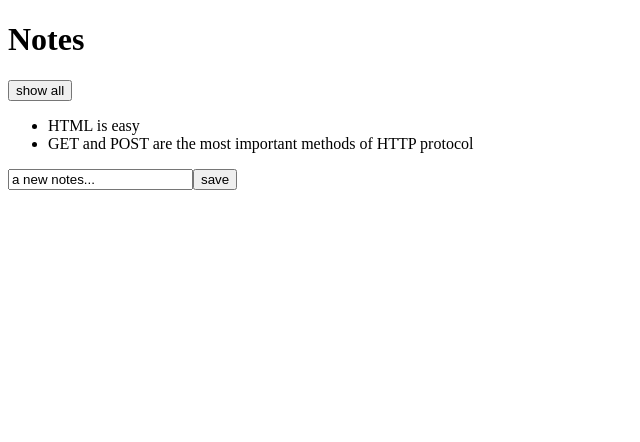
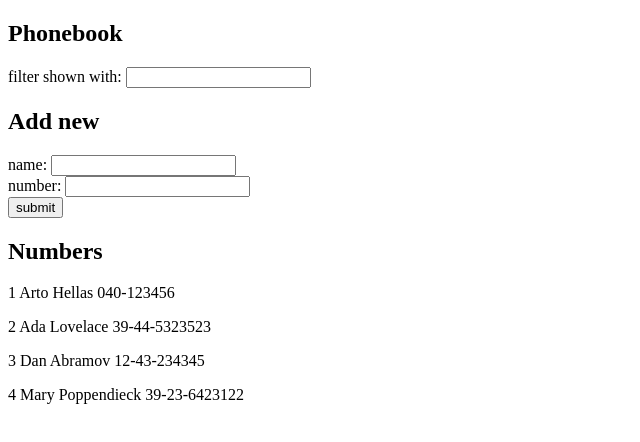
Before and after one commit to dhandiyy/full-stack-open, a React (Vite) app in the folder part2/: page / in a window 1280 px wide. Shown: the top 442 px of the page, without its empty margins (0-640 px from the left). Built offline with nearby package versions, Linux system fonts and the light colour scheme.

Commit message:
finished exercises 2.6 - 2.9

```diff
--- a/part2/src/App.jsx
+++ b/part2/src/App.jsx
@@ -1,51 +1,81 @@
 import Note from "./components/Note.jsx";
 import {useState} from "react";
 
-const App = (props) => {
-    const [notes, setNotes] = useState(props.notes);
-    const [newNote, setNewNote] = useState("a new notes...");
-    const [showAll, setShowAll] = useState(false);
+const App = () => {
 
-    const notesToShow = showAll ? notes : notes.filter(note => note.important === true)
+    const [person, setPerson] = useState([
+        { name: 'Arto Hellas', number: '040-123456', id: 1 },
+        { name: 'Ada Lovelace', number: '39-44-5323523', id: 2 },
+        { name: 'Dan Abramov', number: '12-43-234345', id: 3 },
+        { name: 'Mary Poppendieck', number: '39-23-6423122', id: 4 }
+    ])
 
-    //event.target -> object HTMLnya (DOM) dari komponen yang menggunakan event ini. ex: form and input
-    const addNote = (event) => {
+    const [newPerson, setNewPerson] = useState({name:"", number:""})
+    const [searchValue, setSearchValue] = useState("");
+
+
+
+    const addPerson = (event) => {
         event.preventDefault();
-        const noteObject = {
-            content: newNote,
-            important: Math.random() < 0.5,
-            id: String(notes.length + 1),
+
+        if(person.some(ppl => ppl.name === newPerson.name)){
+           return alert(`${newPerson.name} is already added to phonebook`)
         }
 
-        const updateNotes = notes.concat(noteObject)
-        setNotes(updateNotes);
-        setNewNote("add new notes...")
-        console.log(updateNotes)
+        const updatePerson = person.concat(newPerson)
+        setPerson(updatePerson)
+        const resetNewPerson = {name:"", number:""}
+        setNewPerson(resetNewPerson)
+
     }
 
-    const handleChangeNote = (event) => {
-        setNewNote(event.target.value)
-        console.log("ini adalah panjang notes", notes.length)
+    const handleInputChange = (event) => {
+        console.log(event.target)
+        const {name, value} = event.target;
+        setNewPerson({...newPerson, [name]: value, id: person.length + 1} )
     }
+
+    const handleInputSearching = (event) => {
+        setSearchValue(event.target.value)
+    }
+
+    const filteredPersons = person.filter(prsn =>
+        prsn.name.toLocaleLowerCase().includes(searchValue.toLowerCase()) ||
+        prsn.number.includes(searchValue)
+    )
+
 
     return (
         <div>
-            <h1>Notes</h1>
-            <button onClick={() => setShowAll(!showAll)}>show {showAll? "important" : "all"}</button>
-            <ul>
-                {notesToShow.map(notes =>
-                    <Note key={notes.id} notes={notes} />
-                )}
-            </ul>
-            <form onSubmit={addNote}>
-                <input
-                    type="text"
-                    value={newNote}
-                    onChange={handleChangeNote}
+            <h2>Phonebook</h2>
+            <div>
+                filter shown with: <input onChange={handleInputSearching} value={searchValue}/>
+            </div>
+            <h2>Add new</h2>
+            <form onSubmit={addPerson}>
+                <div>
+                    name: <input onChange={handleInputChange}
+                                 value={newPerson.name} //ini cuma initial value
+                                 name="name"/>
+                </div>
+                <div>
+                    number: <input name="number"
+                                   onChange={handleInputChange}
+                                   value={newPerson.number}/>
+                </div>
+                <div>
+                    <button type="submit">submit</button>
 
-                />
-                <button type="submit">save</button>
+                </div>
             </form>
+            <h2>Numbers</h2>
+            <div>
+                {filteredPersons.map(prsn => (
+                    <p key={prsn.id}>{prsn.id} {prsn.name} {prsn.number}</p>
+                ))}
+
+            </div>
+
         </div>
     )
 
--- a/part2/src/main.jsx
+++ b/part2/src/main.jsx
@@ -20,5 +20,5 @@ const notes = [
 ]
 
 createRoot(document.getElementById('root')).render(
-    <App notes={notes}/>
+    <App/>
 )
```
